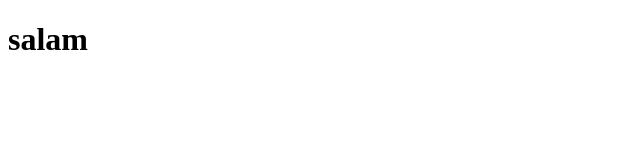
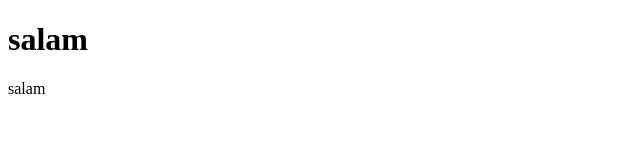
Before and after one commit to Masoume-vesali1993/practice-react, a React (Create React App) app: page / in a window 1280 px wide. Shown: the top 160 px of the page, without its empty margins (0-640 px from the left). Built offline with nearby package versions, Linux system fonts and the light colour scheme.

Commit message:
add
component user

```diff
--- a/src/App.js
+++ b/src/App.js
@@ -1,10 +1,12 @@
 import React from 'react';
+import User from './Components/User';
 
 
 function App() {
   return (
     <div>
       <h1>salam</h1>
+      <User />
     </div>
   );
 }
--- a/src/Components/User.js
+++ b/src/Components/User.js
@@ -0,0 +1,5 @@
+let User = function (){
+    return 'salam';
+}
+
+export default User;
```
